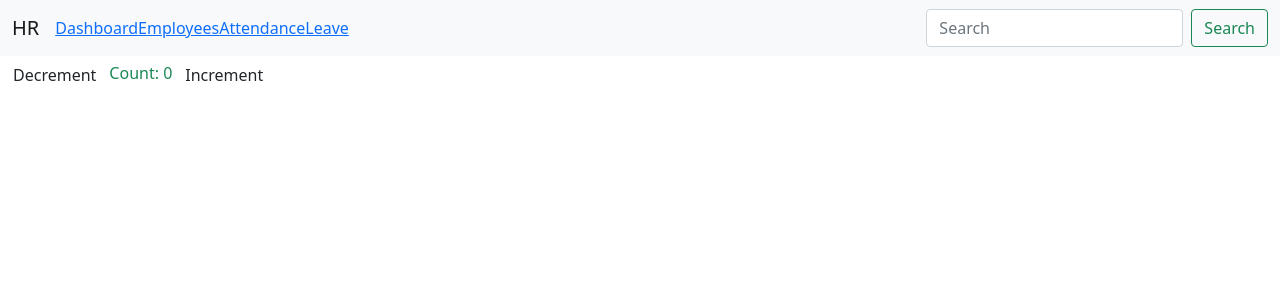
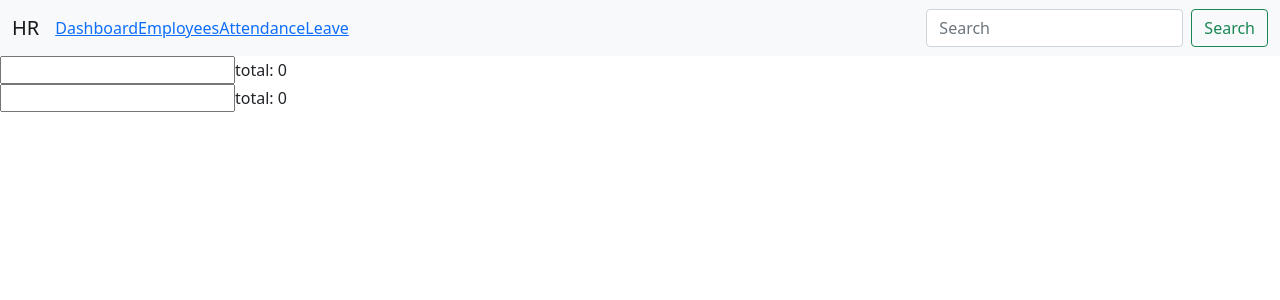
Before and after one commit to HussainShafayet/reactpractise, a React (Create React App) app: page / in a window 1280 px wide. Shown: the top 300 px of the page. Built offline with nearby package versions, Linux system fonts and the light colour scheme.

Commit message:
higher order comp pratise

```diff
--- /dev/null
+++ b/src/components/BalanceInputCounter.js
@@ -0,0 +1,14 @@
+import React from 'react';
+import KeyCounter from './HOC/keyCounter';
+
+const BalanceInputCounter = (props) => {
+    const {count, handleInput} = props;
+  return (
+    <>
+        <input type='number' onInput={handleInput} />
+        total: {count}
+    </>
+  )
+}
+
+export default KeyCounter(BalanceInputCounter)
--- a/src/components/FunctionComponent.js
+++ b/src/components/FunctionComponent.js
@@ -1,5 +1,7 @@
 import React, {useReducer, useState} from "react";
 import ChildComponent from "./ChildComponent";
+import NameInputCounter from "./NameInputCounter";
+import BalanceInputCounter from "./BalanceInputCounter";
 
 const initialState = 0;
 
@@ -127,16 +129,17 @@ console.log(props);
         {status === 'success' && <>
           You are gneous
         </>}*/}
-        <button className="btn" onClick={()=>handleClick('decrement')}>Decrement</button>
+        {/*<button className="btn" onClick={()=>handleClick('decrement')}>Decrement</button>
 
         <span className="text-success">Count: {count}</span>
         <counterContext.Provider value={{counterDispatch: handleClick}}>
           <ChildComponent />
-        </counterContext.Provider>
+        </counterContext.Provider>*/}
 
         {/*default props */}
         {/*{props.title}*/}
-
+        <NameInputCounter />
+        <BalanceInputCounter />
 
       </>
 
--- /dev/null
+++ b/src/components/HOC/keyCounter.js
@@ -0,0 +1,39 @@
+import React, {useState} from 'react'
+
+const KeyCounter = (OriginalComponent) => {
+
+//    class keyCounter extends React.Component {
+//        constructor(props){
+//            super(props);
+//            this.state = {
+//                count: 0
+//            }
+//        }
+//        handleInput = (e)=>{
+//            this.setState((prevState)=>{
+//                return {count: e.target.value.length};
+//            })
+//        }
+//    render() {
+//        const {count} = this.state;
+//      return (
+//        <OriginalComponent count={count} handleInput={this.handleInput} />
+//      )
+//    }
+//  }
+
+ function KeyCounter() {
+    const [count, setCount] = useState(0);
+    const handleInput = (e)=>{
+        setCount(e.target.value.length);
+    }
+  return (
+    <OriginalComponent count={count} handleInput={handleInput} />
+  )
+}
+
+  return KeyCounter;
+
+}
+
+export default KeyCounter;
--- /dev/null
+++ b/src/components/NameInputCounter.js
@@ -0,0 +1,17 @@
+import React from 'react';
+import keyCounter from './HOC/keyCounter';
+
+const NameInputCounter = (props) => {
+    const {count, handleInput} = props;
+  return (
+    <>
+      <div>
+        <input type='text' onInput={handleInput} />
+        total: {count}
+      </div>
+
+      </>
+  )
+}
+
+export default keyCounter(NameInputCounter)
```
